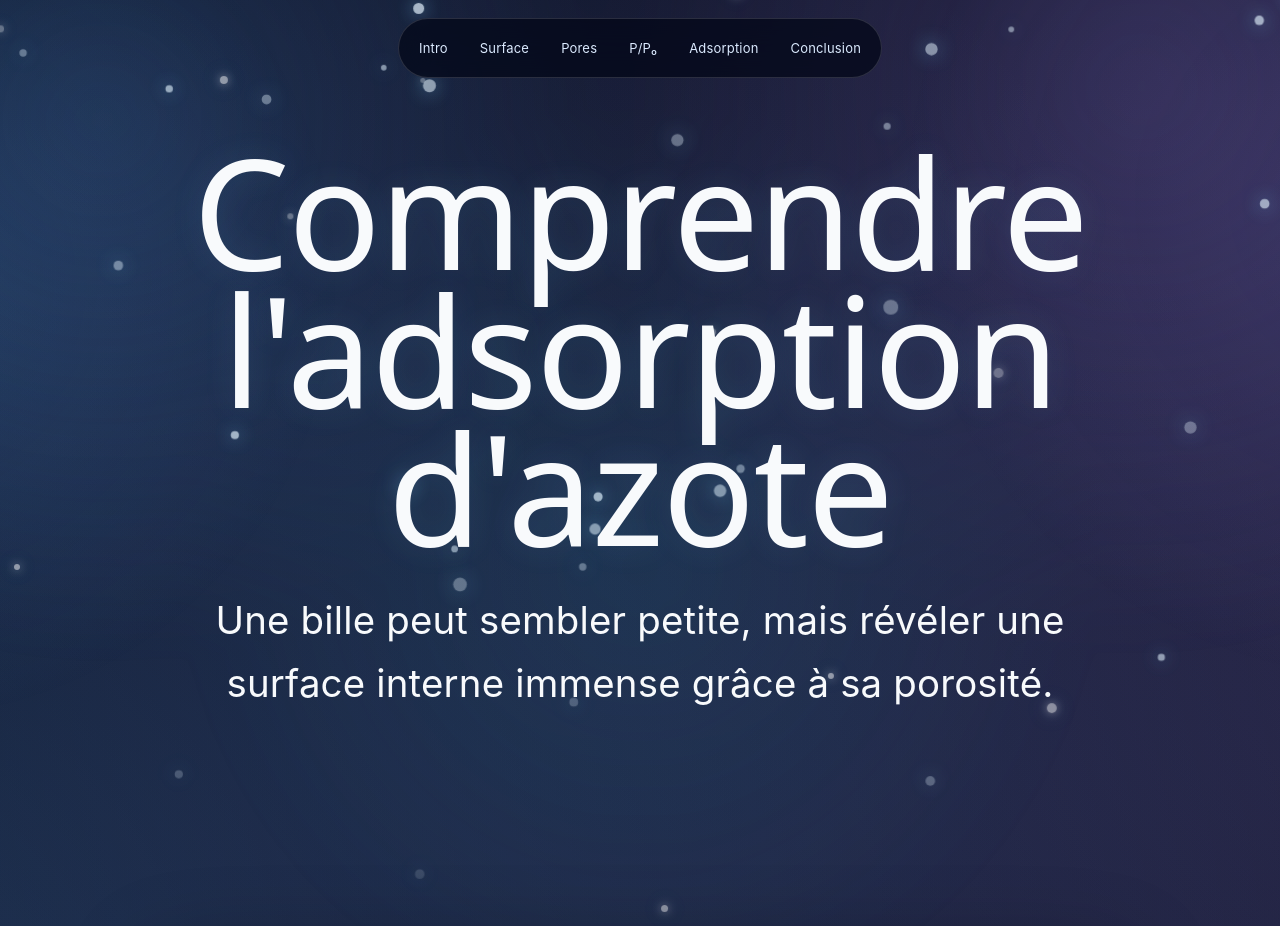
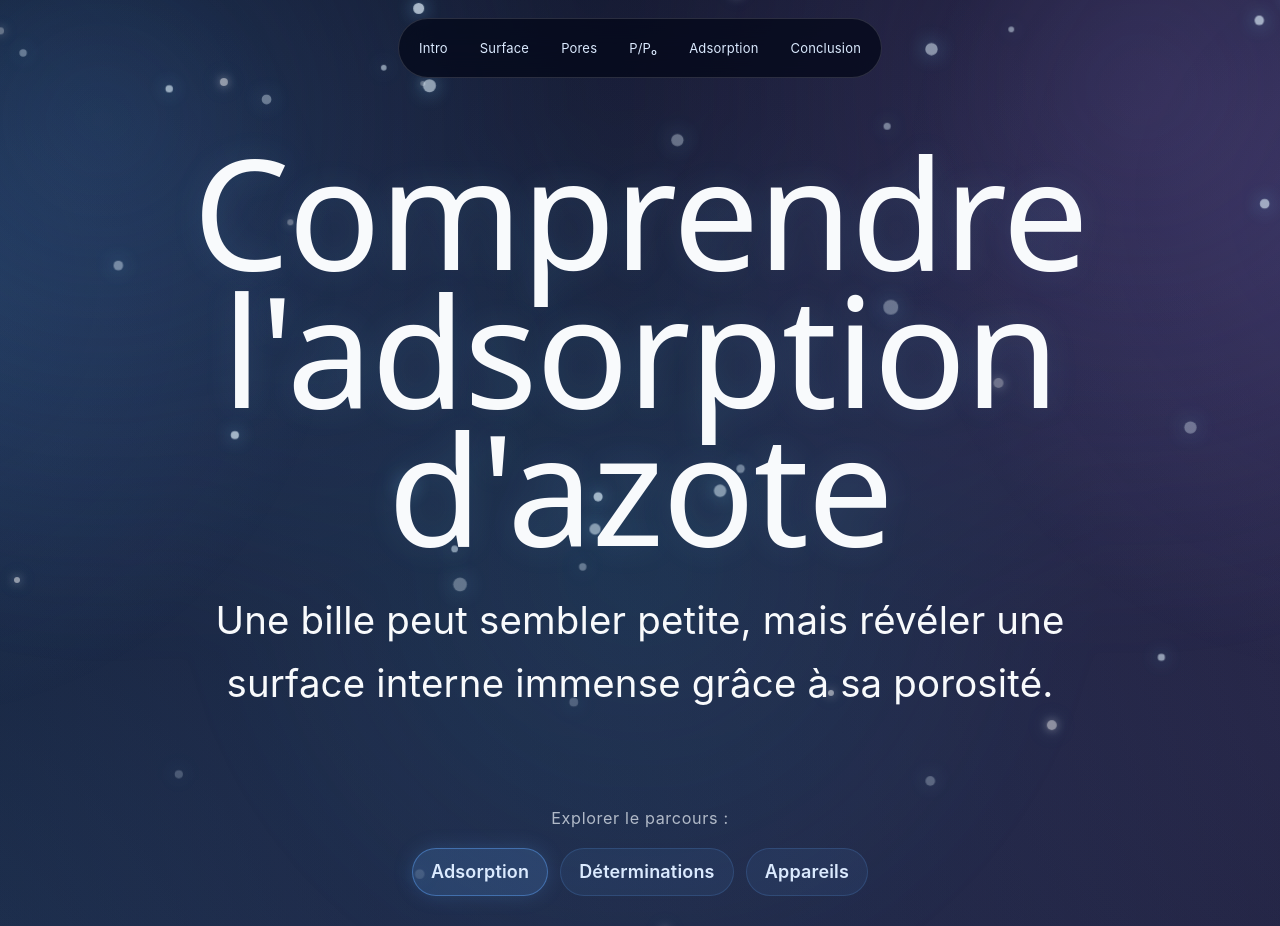
Before and after one commit to AlexDevLab-Hub/Surface-sp-cifique-pour-les-d-butants-, a React (Vite) app: page / in a window 1280 px wide. Shown: the top 926 px of the page. Built offline with nearby package versions, Linux system fonts and the light colour scheme.

Commit message:
traduction manquante

```diff
--- a/src/App.css
+++ b/src/App.css
@@ -2062,6 +2062,11 @@ body {
   animation: graphIsoDesorptionReplay 7s linear infinite;
 }
 
+.animatedGraph.paused .graphIsoAdsorption,
+.animatedGraph.paused .graphIsoDesorption {
+  animation-play-state: paused !important;
+}
+
 @keyframes graphIsoAdsorptionReplay {
   0%,
   58% {
@@ -2443,85 +2448,6 @@ body {
 .qualityCard {
   position: relative;
   overflow: visible;
-}
-
-.qualityComet {
-  position: absolute;
-  inset: 0;
-  pointer-events: none;
-  z-index: 10;
-}
-
-.qSpark {
-  position: absolute;
-  top: 0;
-  left: 0;
-  border-radius: 50%;
-
-  offset-path: inset(-3px round 34px);
-  offset-rotate: 0deg;
-
-  animation: qualityCometOrbit 2s linear infinite;
-}
-
-.qSpark.core {
-  width: 4px;
-  height: 4px;
-
-  background: #e0f2fe;
-
-  animation-delay: -0.22s;
-
-  box-shadow:
-    0 0 7px rgba(224,242,254,1),
-    0 0 14px rgba(125,211,252,0.85),
-    0 0 28px rgba(34,211,238,0.45);
-}
-
-.qSpark.trail {
-  background: rgba(186,230,253,0.65);
-}
-
-.qSpark.t1 {
-  width: 2.5px;
-  height: 2.5px;
-  animation-delay: -0.16s;
-  opacity: 0.65;
-  box-shadow: 0 0 5px rgba(125,211,252,0.55);
-}
-
-.qSpark.t2 {
-  width: 1.8px;
-  height: 1.8px;
-  animation-delay: -0.11s;
-  opacity: 0.42;
-  box-shadow: 0 0 4px rgba(125,211,252,0.35);
-}
-
-.qSpark.t3 {
-  width: 1.4px;
-  height: 1.4px;
-  animation-delay: -0.07s;
-  opacity: 0.26;
-  box-shadow: 0 0 3px rgba(125,211,252,0.22);
-}
-
-.qSpark.t4 {
-  width: 1.1px;
-  height: 1.1px;
-  animation-delay: -0.03s;
-  opacity: 0.14;
-  box-shadow: 0 0 2px rgba(125,211,252,0.12);
-}
-
-@keyframes qualityCometOrbit {
-  from {
-    offset-distance: 0%;
-  }
-
-  to {
-    offset-distance: 100%;
-  }
 }
 
 .seqMono span,
@@ -2821,3 +2747,122 @@ body {
 .betSummaryCard.paused *::after {
   animation-play-state: paused !important;
 }
+
+.qualityCard {
+  animation: qualityCardPulse 4s ease-in-out infinite;
+}
+
+@keyframes qualityCardPulse {
+  0%, 100% {
+    box-shadow:
+      0 0 0 1px rgba(96,165,250,0.08),
+      0 0 28px rgba(96,165,250,0.16),
+      inset 0 0 28px rgba(96,165,250,0.06);
+  }
+
+  50% {
+    box-shadow:
+      0 0 0 1px rgba(96,165,250,0.18),
+      0 0 55px rgba(96,165,250,0.35),
+      inset 0 0 38px rgba(96,165,250,0.12);
+  }
+}
+
+.qualityCard::after {
+  content: "";
+  position: absolute;
+  inset: 0;
+  border-radius: inherit;
+  pointer-events: none;
+
+  box-shadow:
+    0 0 40px rgba(96,165,250,0.25),
+    0 0 80px rgba(96,165,250,0.18);
+
+  animation: qualityGlow 4s ease-in-out infinite;
+}
+
+@keyframes qualityGlow {
+  0%, 100% {
+    opacity: 0.55;
+  }
+
+  50% {
+    opacity: 1;
+  }
+}
+
+.qualityCard::before {
+  content: "";
+  position: absolute;
+  inset: -35%;
+
+  background:
+    radial-gradient(
+      circle at 50% 45%,
+      rgba(96,165,250,0.18),
+      rgba(34,211,238,0.08) 28%,
+      transparent 58%
+    );
+
+  opacity: 0.75;
+  filter: blur(18px);
+  z-index: -1;
+  pointer-events: none;
+}
+
+.journeyNav {
+  display: flex;
+  flex-direction: column;
+  align-items: center;
+  gap: 16px;
+
+  margin: -20px auto 60px;
+}
+
+.journeyLabel {
+  font-size: 0.9rem;
+  color: rgba(226,232,240,0.75);
+  letter-spacing: 0.04em;
+}
+
+.journeyLinks {
+  display: flex;
+  flex-wrap: wrap;
+  justify-content: center;
+  gap: 12px;
+}
+
+.journeyLink {
+  padding: 10px 18px;
+
+  border-radius: 999px;
+  border: 1px solid rgba(96,165,250,0.18);
+
+  background: rgba(96,165,250,0.08);
+
+  color: #dbeafe;
+  text-decoration: none;
+  font-weight: 600;
+
+  transition:
+    transform 0.2s ease,
+    background 0.2s ease,
+    border-color 0.2s ease;
+}
+
+.journeyLink:hover {
+  transform: translateY(-2px);
+
+  background: rgba(96,165,250,0.14);
+
+  border-color: rgba(96,165,250,0.35);
+}
+
+.journeyLink.active {
+  background: rgba(96,165,250,0.18);
+  border-color: rgba(96,165,250,0.45);
+
+  box-shadow:
+    0 0 20px rgba(96,165,250,0.18);
+}
--- a/src/App.jsx
+++ b/src/App.jsx
@@ -37,6 +37,26 @@ function HomePage() {
       </p>
       </div>
       </section>
+
+      <section className="journeyNav">
+  <span className="journeyLabel">
+    Explorer le parcours :
+  </span>
+
+  <div className="journeyLinks">
+    <Link to="/" className="journeyLink active">
+      Adsorption
+    </Link>
+
+    <Link to="/determinations" className="journeyLink">
+      Déterminations
+    </Link>
+
+    <Link to="/appareils" className="journeyLink">
+      Appareils
+    </Link>
+  </div>
+</section>
 
       <section id="surface" className="section">
         <TextCard
@@ -881,13 +901,7 @@ function EquipementsPage() {
           <p>
             Les performances de nos instruments sont régulièrement contrôlées à l’aide de références certifiées Micromeritics afin de garantir la justesse et la reproductibilité des résultats.
           </p>
-          <div className="qualityComet" aria-hidden="true">
-  <span className="qSpark core" />
-  <span className="qSpark trail t1" />
-  <span className="qSpark trail t2" />
-  <span className="qSpark trail t3" />
-  <span className="qSpark trail t4" />
-</div>
+
         </div>
 
         <div className="pageBadge">
@@ -897,7 +911,7 @@ function EquipementsPage() {
         <div className="equipmentGrid">
           <EquipmentItem
             title="Smart VacPrep"
-            text="Dégazage automatisé sous vide de 6 échantillons simultanément, capable d’atteindre 450 °C et des niveaux de vide très profonds grâce à sa pompe turbomoléculaire."
+            text="Dégazage sous vide de 6 échantillons simultanément, capable d’atteindre 450 °C et des niveaux de vide très profonds grâce à sa pompe turbomoléculaire."
           />
 
           <EquipmentItem
@@ -1034,7 +1048,7 @@ function DeterminationCard({ title, text, highlight, type }) {
       </button>
 
       <div className={paused ? 'graphPaused' : ''}>
-        <AnimatedGraph type={type} />
+        <AnimatedGraph type={type} paused={paused} />
       </div>
 
       <h3>{title}</h3>
@@ -1051,7 +1065,7 @@ function DeterminationCard({ title, text, highlight, type }) {
   )
 }
 
-function AnimatedGraph({ type }) {
+function AnimatedGraph({ type, paused = false }) {
 const adsorptionPath =
 type === 'micro'
     ? 'M40 182 C40 120, 42 110, 55 108 C75 108, 95 108, 118 108 C170 108, 210 108, 226 72 C242 38, 266 36, 290 34'
@@ -1081,11 +1095,13 @@ const desorptionPath =
     <path
       className="graphIsoReplay graphIsoAdsorption"
       d={adsorptionPath}
+      style={{ animationPlayState: paused ? 'paused' : 'running' }}
     />
 
     <path
       className="graphIsoReplay graphIsoDesorption"
       d={desorptionPath}
+      style={{ animationPlayState: paused ? 'paused' : 'running' }}
     />
   </>
 )}
```
